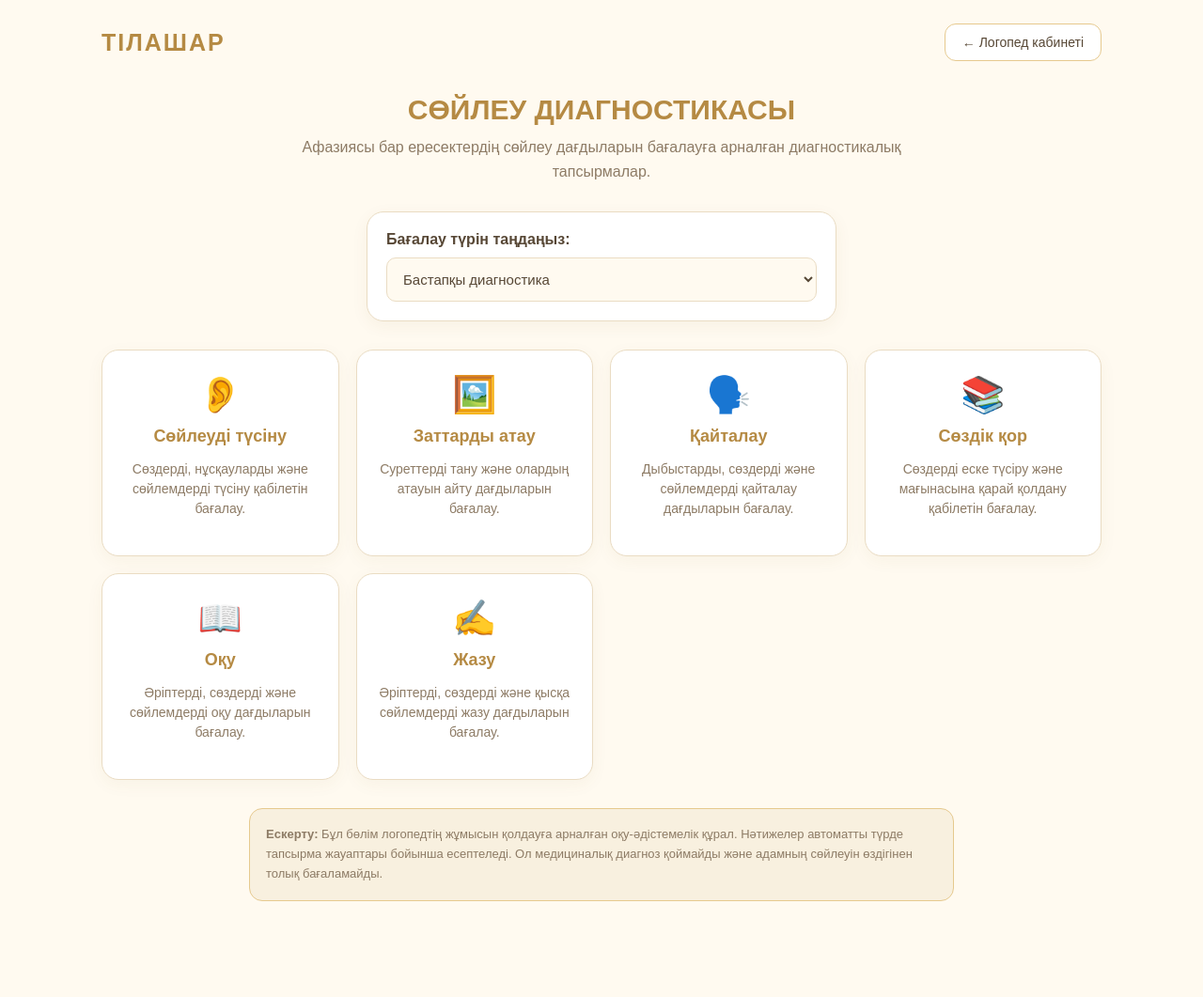
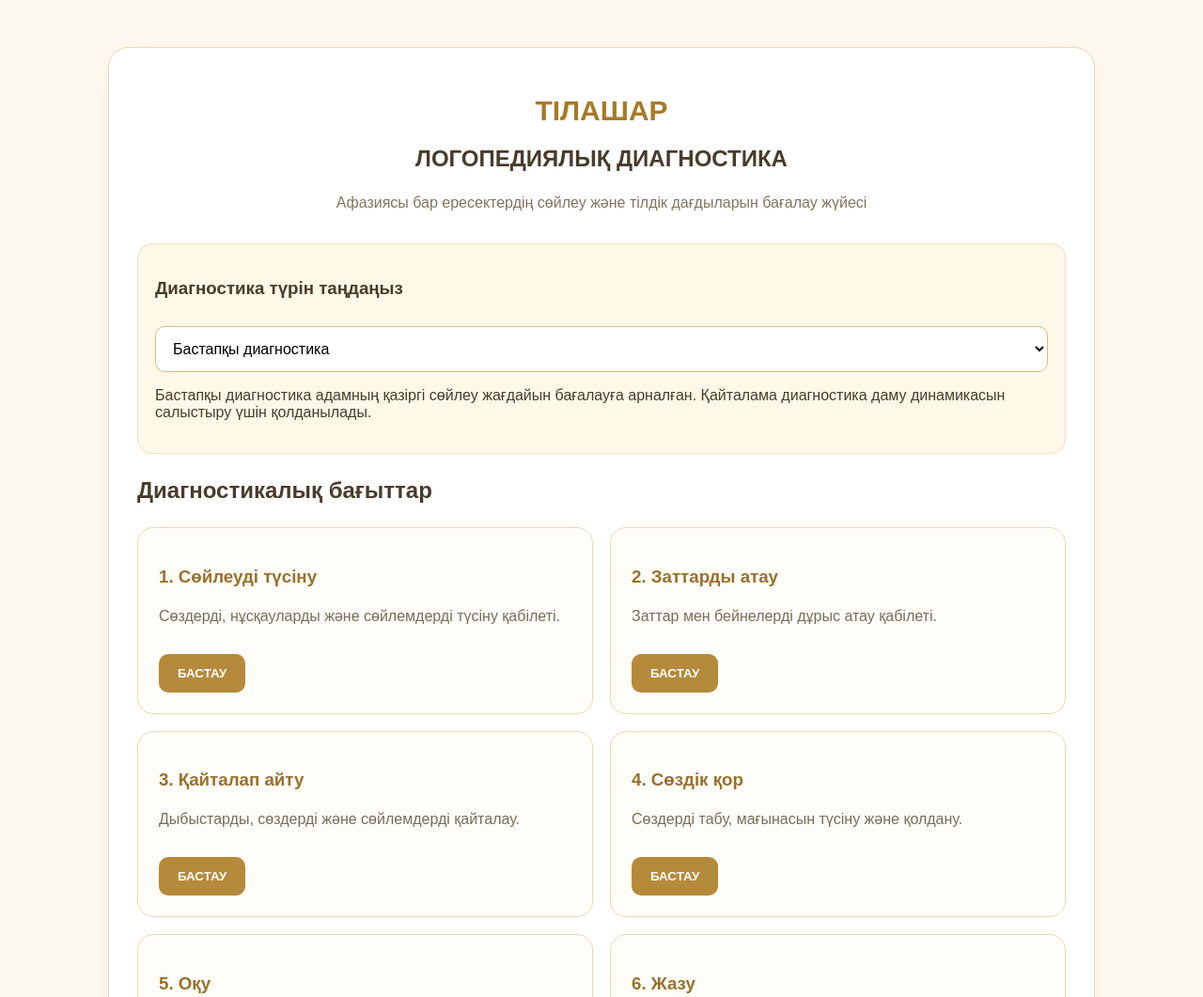
Before and after one commit to meruertermek07-ship-it/afaziya-platformmm, a plain HTML site: page diagnostics.html in a window 1280 px wide. Shown: the top 1061 px of the page at 94% size. Before the commit the page ends 1009 px from the top, so only its background shows below. Drawn offline with Linux system fonts and the light colour scheme.

Commit message:
Update diagnostics.html

```diff
--- a/diagnostics.html
+++ b/diagnostics.html
@@ -5,209 +5,173 @@
     <meta name="viewport" content="width=device-width, initial-scale=1.0">
     <title>ТІЛАШАР — Диагностика</title>
 <style>
-:root {
-    --gold: #b58a43;
-    --gold-light: #e6c98e;
-    --cream: #fffaf0;
-    --white: #ffffff;
-    --text: #574735;
-    --muted: #8d7b65;
-    --border: #eadcc3;
-}
     * {
         box-sizing: border-box;
     }
     body {
         margin: 0;
+        padding: 20px;
         font-family: Arial, sans-serif;
-    background: var(--cream);
-    color: var(--text);
+        background: #fffaf0;
+        color: #493b2b;
     }
     .diagnostics-page {
-    min-height: 100vh;
-    padding: 25px 18px 50px;
-    max-width: 1100px;
-    margin: auto;
+        max-width: 1050px;
+        margin: 30px auto;
+        padding: 30px;
+        background: white;
+        border: 1px solid #ead8b5;
+        border-radius: 22px;
+        box-shadow: 0 8px 30px rgba(120, 90, 40, 0.08);
     }
-.diagnostics-header {
-    display: flex;
-    justify-content: space-between;
-    align-items: center;
-    gap: 15px;
-    margin-bottom: 35px;
-    flex-wrap: wrap;
+    .top {
+        text-align: center;
+        margin-bottom: 30px;
     }
-.logo {
-    font-size: 25px;
+    .top h1 {
+        color: #a77a27;
+        font-size: 30px;
+    }
+    .top p {
+        color: #82745f;
+        line-height: 1.6;
+    }
+    .patient-box {
+        padding: 18px;
+        margin-bottom: 25px;
+        background: #fff8e9;
+        border-radius: 15px;
+        border: 1px solid #efdfbd;
+    }
+    select {
+        width: 100%;
+        padding: 14px;
+        margin-top: 10px;
+        border: 1px solid #d8bd84;
+        border-radius: 10px;
+        background: white;
+        font-size: 16px;
+    }
+    .category-grid {
+        display: grid;
+        grid-template-columns: repeat(2, 1fr);
+        gap: 18px;
+        margin-top: 25px;
+    }
+    .category-card {
+        padding: 22px;
+        border: 1px solid #ead9b7;
+        border-radius: 17px;
+        background: #fffdf8;
+    }
+    .category-card h3 {
+        color: #98702c;
+    }
+    .category-card p {
+        color: #786d5b;
+        line-height: 1.5;
+    }
+    button {
+        padding: 13px 20px;
+        border: none;
+        border-radius: 10px;
+        background: #b58a3b;
+        color: white;
         font-weight: bold;
-    color: var(--gold);
-    letter-spacing: 2px;
+        cursor: pointer;
+        margin-top: 12px;
+    }
+    button:hover {
+        background: #96702d;
     }
     .back-button {
-    border: 1px solid var(--gold-light);
-    background: white;
-    color: var(--text);
-    padding: 11px 18px;
-    border-radius: 12px;
-    cursor: pointer;
-    font-size: 14px;
+        background: #776b59;
+        margin-top: 30px;
     }
-.back-button:hover {
-    background: #f8efdF;
+    .diagnostic-task {
+        margin-top: 25px;
+        padding: 25px;
+        background: #fffaf0;
+        border-radius: 17px;
+        border: 1px solid #ead9b7;
     }
-.page-title {
-    text-align: center;
-    margin: 25px 0 10px;
-    font-size: 30px;
-    color: var(--gold);
+    @media(max-width: 650px) {
+        body {
+            padding: 10px;
         }
-.page-description {
-    text-align: center;
-    color: var(--muted);
-    line-height: 1.6;
-    margin: 0 auto 30px;
-    max-width: 650px;
+        .diagnostics-page {
+            padding: 18px;
+            margin: 10px auto;
         }
-.assessment-box {
-    background: white;
-    border: 1px solid var(--border);
-    border-radius: 18px;
-    padding: 20px;
-    max-width: 500px;
-    margin: 0 auto 30px;
-    box-shadow: 0 5px 18px rgba(120, 90, 40, 0.06);
+        .category-grid {
+            grid-template-columns: 1fr;
         }
-.assessment-box label {
-    display: block;
-    font-weight: bold;
-    margin-bottom: 10px;
-}
-.assessment-box select {
-    width: 100%;
-    padding: 13px;
-    border: 1px solid var(--border);
-    border-radius: 10px;
-    background: var(--cream);
-    color: var(--text);
-    font-size: 15px;
-}
-.diagnostic-grid {
-    display: grid;
-    grid-template-columns: repeat(auto-fit, minmax(220px, 1fr));
-    gap: 18px;
-}
-.diagnostic-card {
-    background: white;
-    border: 1px solid var(--border);
-    border-radius: 18px;
-    padding: 25px 18px;
-    text-align: center;
-    cursor: pointer;
-    transition: 0.2s;
-    box-shadow: 0 5px 18px rgba(120, 90, 40, 0.05);
-}
-.diagnostic-card:hover {
-    transform: translateY(-4px);
-    border-color: var(--gold);
-    box-shadow: 0 8px 22px rgba(120, 90, 40, 0.12);
-}
-.card-icon {
-    font-size: 38px;
-    margin-bottom: 12px;
-}
-.diagnostic-card h3 {
-    color: var(--gold);
-    margin: 8px 0;
-    font-size: 18px;
-}
-.diagnostic-card p {
-    color: var(--muted);
-    font-size: 14px;
-    line-height: 1.5;
-}
-.diagnostic-note {
-    margin: 30px auto 0;
-    max-width: 750px;
-    padding: 17px;
-    background: #f8f0df;
-    border: 1px solid var(--gold-light);
-    border-radius: 14px;
-    color: var(--muted);
-    line-height: 1.6;
-    font-size: 13px;
-}
-@media(max-width:600px) {
-    .page-title {
+        .top h1 {
             font-size: 24px;
-    }
-    .diagnostics-header {
-        align-items: flex-start;
-    }
-    .diagnostic-grid {
-        grid-template-columns: 1fr;
         }
     }
 </style>
 </head>
 <body>
-<div class="diagnostics-page">
-<header class="diagnostics-header">
-    <div class="logo">ТІЛАШАР</div>
-    <button class="back-button" onclick="window.location.href='cabinet.html'">
-        ← Логопед кабинеті
-    </button>
-</header>
-<h1 class="page-title">СӨЙЛЕУ ДИАГНОСТИКАСЫ</h1>
-<p class="page-description">
-    Афазиясы бар ересектердің сөйлеу дағдыларын бағалауға арналған
-    диагностикалық тапсырмалар.
+<main class="diagnostics-page">
+<div class="top">
+    <h1>ТІЛАШАР</h1>
+    <h2>ЛОГОПЕДИЯЛЫҚ ДИАГНОСТИКА</h2>
+    <p>
+        Афазиясы бар ересектердің сөйлеу және тілдік
+        дағдыларын бағалау жүйесі
     </p>
-<div class="assessment-box">
-    <label for="assessmentType">Бағалау түрін таңдаңыз:</label>
+</div>
+<div class="patient-box">
+    <h3>Диагностика түрін таңдаңыз</h3>
     <select id="assessmentType">
         <option value="initial">Бастапқы диагностика</option>
-        <option value="repeat">Қайта диагностика</option>
+        <option value="repeat">Қайталама диагностика</option>
     </select>
+    <p>
+        Бастапқы диагностика адамның қазіргі сөйлеу жағдайын
+        бағалауға арналған. Қайталама диагностика даму динамикасын
+        салыстыру үшін қолданылады.
+    </p>
 </div>
-<div class="diagnostic-grid">
-    <div class="diagnostic-card" onclick="startCategory('understanding')">
-        <div class="card-icon">👂</div>
-        <h3>Сөйлеуді түсіну</h3>
-        <p>Сөздерді, нұсқауларды және сөйлемдерді түсіну қабілетін бағалау.</p>
+<h2>Диагностикалық бағыттар</h2>
+<div class="category-grid">
+    <div class="category-card">
+        <h3>1. Сөйлеуді түсіну</h3>
+        <p>Сөздерді, нұсқауларды және сөйлемдерді түсіну қабілеті.</p>
+        <button onclick="startCategory('understanding')">БАСТАУ</button>
     </div>
-    <div class="diagnostic-card" onclick="startCategory('naming')">
-        <div class="card-icon">🖼️</div>
-        <h3>Заттарды атау</h3>
-        <p>Суреттерді тану және олардың атауын айту дағдыларын бағалау.</p>
+    <div class="category-card">
+        <h3>2. Заттарды атау</h3>
+        <p>Заттар мен бейнелерді дұрыс атау қабілеті.</p>
+        <button onclick="startCategory('naming')">БАСТАУ</button>
     </div>
-    <div class="diagnostic-card" onclick="startCategory('repetition')">
-        <div class="card-icon">🗣️</div>
-        <h3>Қайталау</h3>
-        <p>Дыбыстарды, сөздерді және сөйлемдерді қайталау дағдыларын бағалау.</p>
+    <div class="category-card">
+        <h3>3. Қайталап айту</h3>
+        <p>Дыбыстарды, сөздерді және сөйлемдерді қайталау.</p>
+        <button onclick="startCategory('repetition')">БАСТАУ</button>
     </div>
-    <div class="diagnostic-card" onclick="startCategory('vocabulary')">
-        <div class="card-icon">📚</div>
-        <h3>Сөздік қор</h3>
-        <p>Сөздерді еске түсіру және мағынасына қарай қолдану қабілетін бағалау.</p>
+    <div class="category-card">
+        <h3>4. Сөздік қор</h3>
+        <p>Сөздерді табу, мағынасын түсіну және қолдану.</p>
+        <button onclick="startCategory('vocabulary')">БАСТАУ</button>
     </div>
-    <div class="diagnostic-card" onclick="startCategory('reading')">
-        <div class="card-icon">📖</div>
-        <h3>Оқу</h3>
-        <p>Әріптерді, сөздерді және сөйлемдерді оқу дағдыларын бағалау.</p>
+    <div class="category-card">
+        <h3>5. Оқу</h3>
+        <p>Әріптерді, сөздерді және сөйлемдерді оқу дағдылары.</p>
+        <button onclick="startCategory('reading')">БАСТАУ</button>
     </div>
-    <div class="diagnostic-card" onclick="startCategory('writing')">
-        <div class="card-icon">✍️</div>
-        <h3>Жазу</h3>
-        <p>Әріптерді, сөздерді және қысқа сөйлемдерді жазу дағдыларын бағалау.</p>
+    <div class="category-card">
+        <h3>6. Жазу</h3>
+        <p>Әріптерді, сөздерді және сөйлемдерді жазу дағдылары.</p>
+        <button onclick="startCategory('writing')">БАСТАУ</button>
     </div>
 </div>
-<div class="diagnostic-note">
-    <strong>Ескерту:</strong> Бұл бөлім логопедтің жұмысын қолдауға арналған
-    оқу-әдістемелік құрал. Нәтижелер автоматты түрде тапсырма жауаптары
-    бойынша есептеледі. Ол медициналық диагноз қоймайды және адамның
-    сөйлеуін өздігінен толық бағаламайды.
-</div>
-</div>
+<button class="back-button"
+    onclick="window.location.href='cabinet.html'">
+    ← ЛОГОПЕД КАБИНЕТІНЕ ҚАЙТУ
+</button>
+</main>
 <script src="diagnostics.js"></script>
 </body>
 </html>
```
Lines whose indentation alone changed are shown as unchanged.
